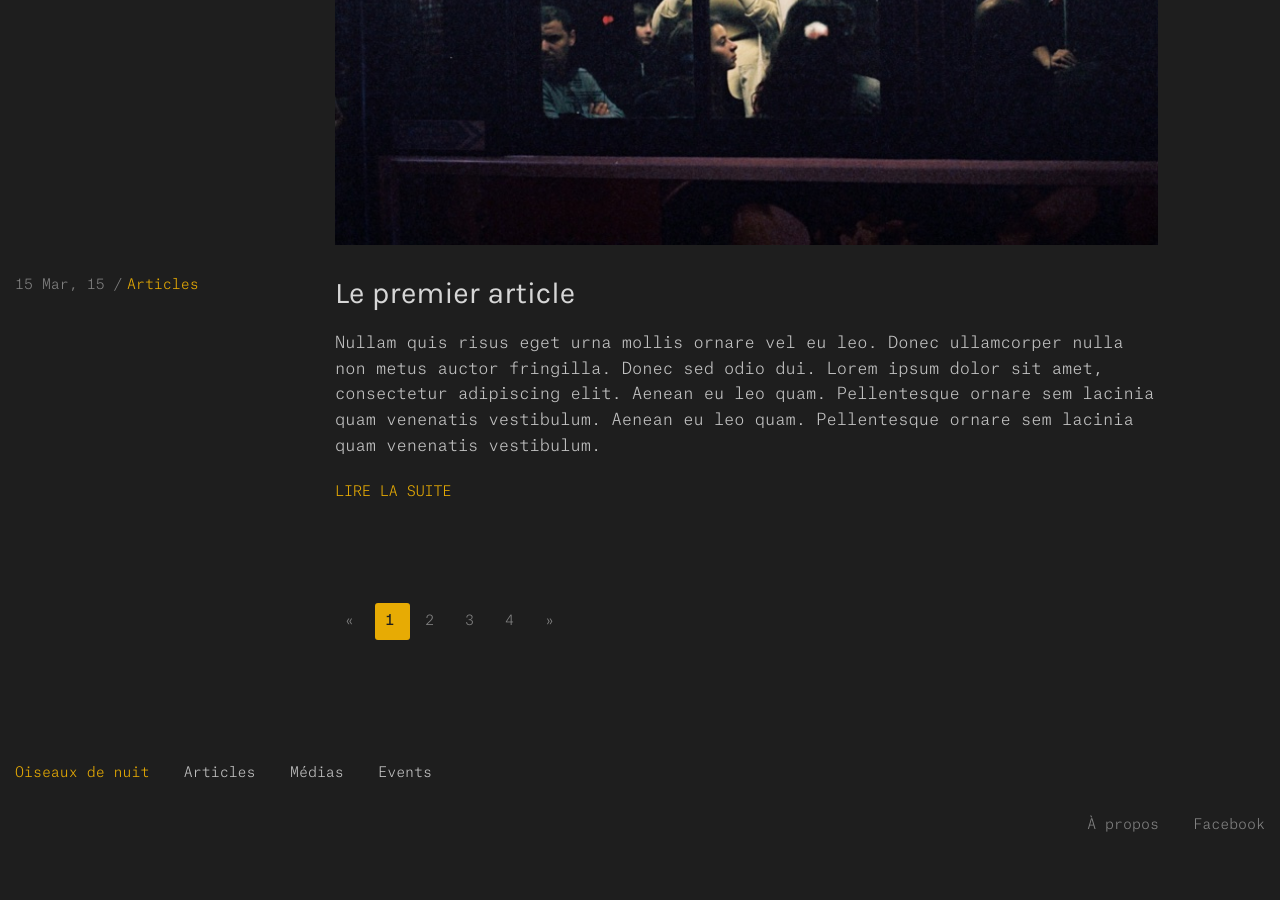
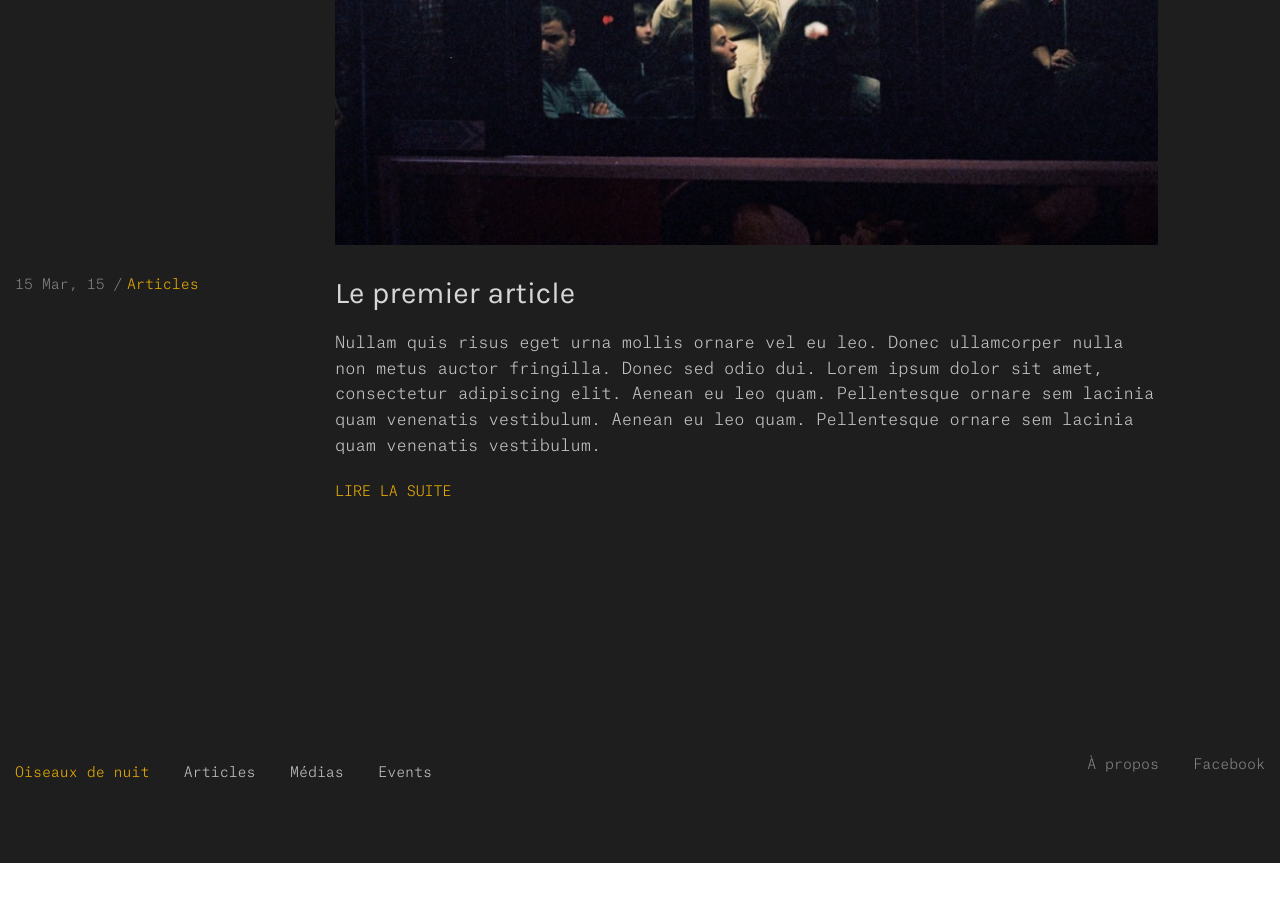
Before and after one commit to lorda/OdN, a Jekyll site: the page built from index.html, in a window 1280 px wide and 900 px high, scrolled down 950 px. Built offline with Jekyll 4.4.1, drawn with Linux system fonts in a browser that asks for light colours; Markdown is read by kramdown in place of the engine named in the settings; the list of posts is cut into pages by our own code; after the commit the page ends 1813 px from its top, so only the background shows below that.

Commit message:
Ajout de la navigation + pagination

```diff
--- a/_includes/footer.html
+++ b/_includes/footer.html
@@ -1,37 +1,38 @@
         <footer>
-            <nav class="row hide-for-medium-only"> <!-- MOBILE -->
+            <nav class="row hide-for-medium-only"> <!-- MOBILE + DESKTOP -->
 
-                <ul id="nav-principale" class="small-12 columns">
-                    <li><a id="logo" href="index.html">Oiseaux de nuit</a></li>
-                    <li><a href="#">Articles</a></li>
-                    <li><a href="#">Médias</a></li>
-                    <li><a href="#">Events</a></li>
+                <ul id="nav-principale" class="small-12 large-8 columns">
+                    <li><a id="logo" href="{{ site.baseurl }}">Oiseaux de nuit</a></li>
+                    <li><a href="{{ site.baseurl }}/Articles">Articles</a></li>
+                    <li><a href="{{ site.baseurl }}/Medias">Médias</a></li>
+                    <li><a href="{{ site.baseurl }}/Events">Events</a></li>
                 </ul>
 
-                <ul id="meta-nav" class="small-12 columns">
-                    <li><a href="#">À propos</a></li>
-                    <li><a href="#">Facebook</a></li>
+                <ul id="meta-nav" class="small-12 large-4 columns">
+                    <li><a href="{{ site.baseurl}}/about">À propos</a></li>
+                    <li><a href="https://www.facebook.com/odnqc" target="_blank">Facebook</a></li>
                 </ul>
 
-            </nav> <!-- /MOBILE -->
+            </nav> <!-- /MOBILE + DESKTOP -->
 
             <nav class="show-for-medium-only"> <!-- TABLET -->
 
                 <div class="row">
-                    <a id="logo" class="text-center" href="index.html">Oiseaux de nuit</a>
+                    <a id="logo" class="text-center" href="{{ site.baseurl }}">{{ }}</a>
                 </div>
 
                 <div class="row">
 
-                    <ul id="nav-principale" class="medium-7 columns">
-                        <li><a href="#">Articles</a></li>
-                        <li><a href="#">Médias</a></li>
-                        <li><a href="#">Events</a></li>
+                    <ul id="nav-principale" class="small-12 large-8 columns">
+                        <li><a id="logo" href="{{ site.baseurl }}">Oiseaux de nuit</a></li>
+                        <li><a href="{{ site.baseurl }}/Articles">Articles</a></li>
+                        <li><a href="{{ site.baseurl }}/Medias">Médias</a></li>
+                        <li><a href="{{ site.baseurl }}/Events">Events</a></li>
                     </ul>
 
-                    <ul id="meta-nav" class="medium-5 columns">
-                        <li><a href="#">À propos</a></li>
-                        <li><a href="#">Facebook</a></li>
+                    <ul id="meta-nav" class="small-12 large-4 columns">
+                        <li><a href="{{ site.baseurl}}/about">À propos</a></li>
+                        <li><a href="https://www.facebook.com/odnqc" target="_blank">Facebook</a></li>
                     </ul>
 
                 </div>
--- a/_includes/header.html
+++ b/_includes/header.html
@@ -8,15 +8,15 @@
         <nav class="row hide-for-medium-only"> <!-- MOBILE + DESKTOP -->
 
             <ul id="nav-principale" class="small-12 large-8 columns">
-                <li><a id="logo" href="index.html">Oiseaux de nuit</a></li>
-                <li><a href="#">Articles</a></li>
-                <li><a href="#">Médias</a></li>
-                <li><a href="#">Events</a></li>
+                <li><a id="logo" href="{{ site.baseurl }}">Oiseaux de nuit</a></li>
+                <li><a href="{{ site.baseurl }}/Articles">Articles</a></li>
+                <li><a href="{{ site.baseurl }}/Medias">Médias</a></li>
+                <li><a href="{{ site.baseurl }}/Events">Events</a></li>
             </ul>
 
             <ul id="meta-nav" class="small-12 large-4 columns">
-                <li><a href="#">À propos</a></li>
-                <li><a href="#">Facebook</a></li>
+                <li><a href="{{ site.baseurl}}/about">À propos</a></li>
+                <li><a href="https://www.facebook.com/odnqc" target="_blank">Facebook</a></li>
             </ul>
 
         </nav> <!-- /MOBILE + DESKTOP -->
@@ -24,20 +24,21 @@
         <nav class="show-for-medium-only"> <!-- TABLET -->
 
             <div class="row">
-                <a id="logo" class="text-center" href="index.html">Oiseaux de nuit</a>
+                <a id="logo" class="text-center" href="{{ site.baseurl }}">{{ }}</a>
             </div>
 
             <div class="row">
 
-                <ul id="nav-principale" class="medium-7 columns">
-                    <li><a href="#">Articles</a></li>
-                    <li><a href="#">Médias</a></li>
-                    <li><a href="#">Events</a></li>
+                <ul id="nav-principale" class="small-12 large-8 columns">
+                    <li><a id="logo" href="{{ site.baseurl }}">Oiseaux de nuit</a></li>
+                    <li><a href="{{ site.baseurl }}/Articles">Articles</a></li>
+                    <li><a href="{{ site.baseurl }}/Medias">Médias</a></li>
+                    <li><a href="{{ site.baseurl }}/Events">Events</a></li>
                 </ul>
 
-                <ul id="meta-nav" class="medium-5 columns">
-                    <li><a href="#">À propos</a></li>
-                    <li><a href="#">Facebook</a></li>
+                <ul id="meta-nav" class="small-12 large-4 columns">
+                    <li><a href="{{ site.baseurl}}/about">À propos</a></li>
+                    <li><a href="https://www.facebook.com/odnqc" target="_blank">Facebook</a></li>
                 </ul>
 
             </div>
--- a/_layouts/accueil.html
+++ b/_layouts/accueil.html
@@ -8,25 +8,40 @@
     {{ content }}
 
     <div id="acc-pagination">
+
         <div id="acc-pagination-mobile" class="pagination-centered hide-for-large-up small-12 columns">
             <ul class="pagination">
-                <li class="arrow unavailable"><a href="">&laquo;</a></li>
+
+                {% if paginator.previous_page %}
+                    {% if paginator.previous_page == 1 %}
+                    <li class="arrow"><a href="">&laquo;</a></li>
+                    {% else %}
+                    <li class="arrow"><a href="/page{{ paginator.previous_page }}/">&laquo;</a></li>
+                    {% endif %}
+                {% endif %}
                 <li class="current"><a href="">1</a></li>
                 <li><a href="">2</a></li>
                 <li><a href="">3</a></li>
                 <li><a href="">4</a></li>
-                <li class="arrow"><a href="">&raquo;</a></li>
+                {% if paginator.next_page %}
+                    <li class="arrow"><a href="/page{{ paginator.next_page }}/">&raquo;</a></li>
+                {% endif %}
+
             </ul>
         </div>
 
         <div id="acc-pagination-medium-up" class="show-for-large-up small-12 medium-12 large-8 large-offset-3 columns end">
             <ul class="pagination">
-                <li class="arrow unavailable"><a href="">&laquo;</a></li>
-                <li class="current"><a href="">1</a></li>
-                <li><a href="">2</a></li>
-                <li><a href="">3</a></li>
-                <li><a href="">4</a></li>
-                <li class="arrow"><a href="">&raquo;</a></li>
+                {% if paginator.previous_page %}
+                    {% if paginator.previous_page == 1 %}
+                    <li class="arrow"><a href="">&laquo;</a></li>
+                    {% else %}
+                    <li class="arrow"><a href="/page{{ paginator.previous_page }}/">&laquo;</a></li>
+                    {% endif %}
+                {% endif %}
+                {% if paginator.next_page %}
+                    <li class="arrow"><a href="/page{{ paginator.next_page }}/">&raquo;</a></li>
+                {% endif %}
             </ul>
         </div>
     </div>
--- a/index.html
+++ b/index.html
@@ -17,14 +17,14 @@ layout: accueil
             <article>
                 <div class="row">
                     <div class="img-article small-12 medium-10 medium-centered large-8 large-offset-3 columns end">
-                        <img src="img/img1.jpg" alt="">
+                        <a href="{{ post.url | prepend: site.baseurl }}"><img src="img/img1.jpg" alt=""></a>
                     </div>
                 </div>
 
                 <div class="row contenu-article">
                     <div class="meta-article small-12 medium-8 medium-centered large-3 large-uncentered columns">
                         <span class="date-article">{{ post.date | date: "%d %-b, %y" }}</span>
-                        <a class="cat-article" href="#">{{ post.category}}</a>
+                        <a class="cat-article" href="{{ post.category prepend: site.baseurl}}">{{ post.category}}</a>
                         <br>
                         <!-- <span class="auteur-article">alord</span> -->
                     </div>
```
